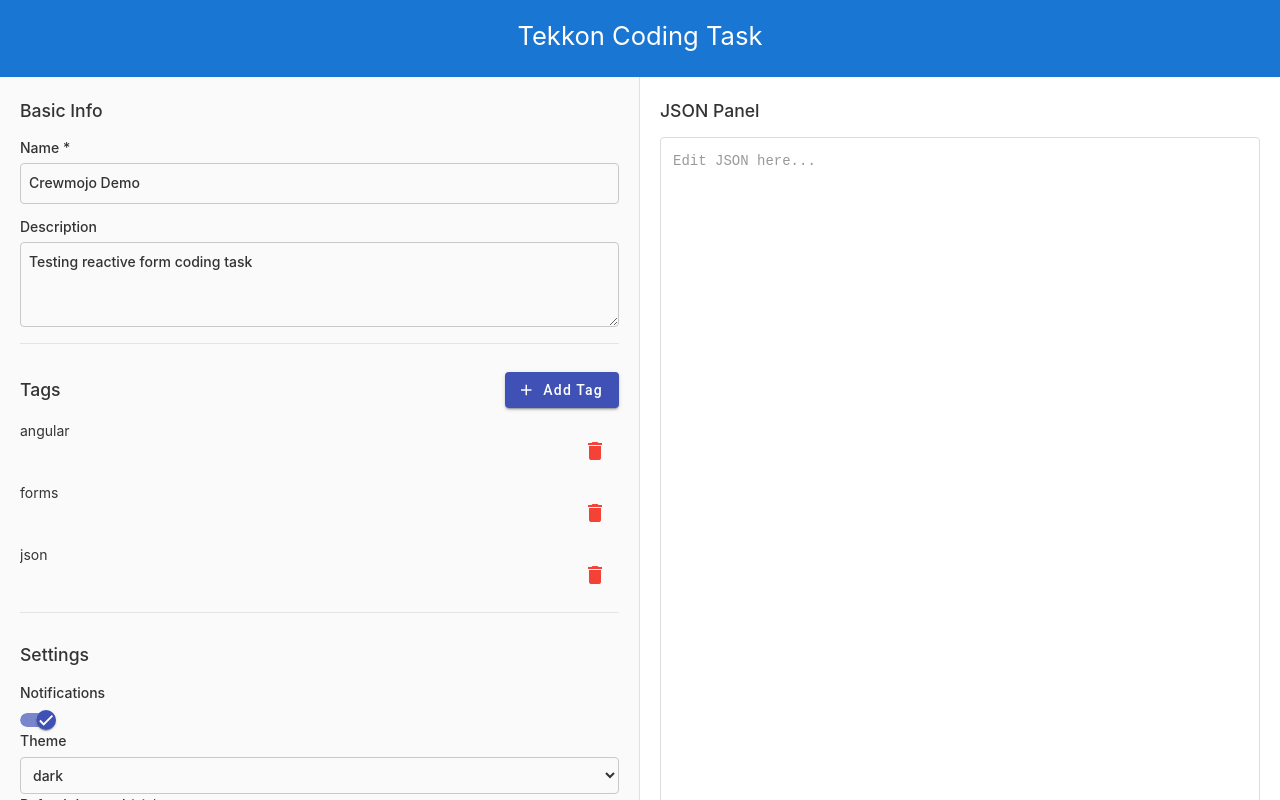
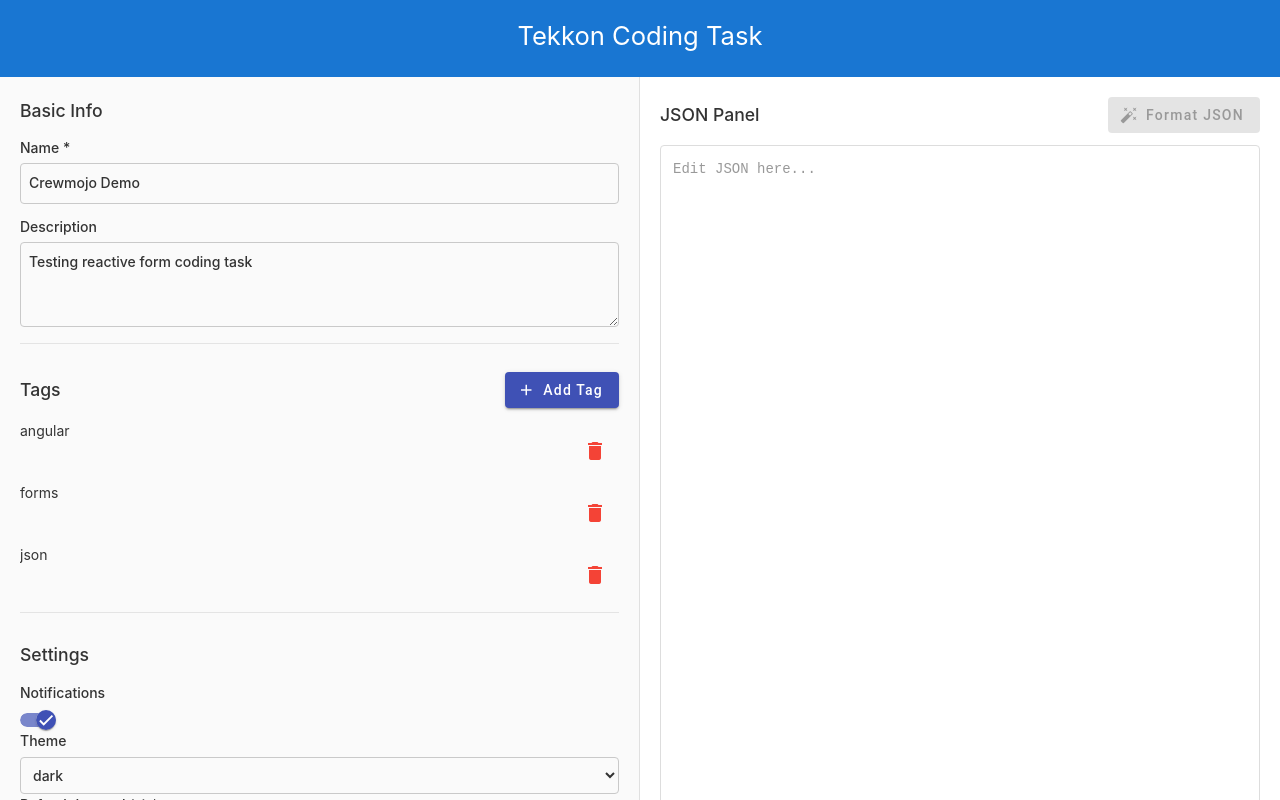
Before and after one commit to saugatnp/tekkon-task, an Angular app: page / in a window 1280 px wide. Shown: the top 800 px of the page. Built offline with nearby package versions, Linux system fonts and the light colour scheme.

Commit message:
feat: Added json formatting option

```diff
--- a/src/app/components/json-editor/json-editor.html
+++ b/src/app/components/json-editor/json-editor.html
@@ -1,6 +1,14 @@
 <div class="json-editor-container">
     <div class="editor-header">
         <h3>JSON Panel</h3>
+      <button
+        mat-raised-button
+        color="primary"
+        (click)="formatJson()"
+        [disabled]="!isValidJson()">
+        <mat-icon>auto_fix_high</mat-icon>
+        Format JSON
+      </button>
     </div>
 
     <textarea class="json-textarea" [value]="jsonContent()" (input)="onInput(($any($event.target)).value)"
--- a/src/app/components/json-editor/json-editor.ts
+++ b/src/app/components/json-editor/json-editor.ts
@@ -1,11 +1,14 @@
 import { CommonModule } from '@angular/common';
-import { ChangeDetectionStrategy, Component, model, output, signal } from '@angular/core';
+import {ChangeDetectionStrategy, Component, computed, model, output, signal} from '@angular/core';
+import {JsonUtils} from '../../utils/json.utils';
+import {MatButtonModule} from '@angular/material/button';
+import {MatIconModule} from '@angular/material/icon';
 
 @Component({
   selector: 'app-json-editor',
   standalone: true,
   changeDetection: ChangeDetectionStrategy.OnPush,
-  imports: [CommonModule],
+  imports: [CommonModule, MatButtonModule, MatIconModule],
   templateUrl: './json-editor.html',
   styleUrls: ['./json-editor.scss']
 })
@@ -13,8 +16,22 @@ export class JsonEditor {
   jsonContent = model<string>('');
   jsonChange = output<string>();
 
+  readonly isValidJson = computed((): boolean => {
+    const result = JsonUtils.parse(this.jsonContent());
+    return result.success;
+  });
+
   onInput(value: string) {
     this.jsonContent.set(value);
     this.jsonChange.emit(value);
   }
+
+  formatJson(): void {
+    const result = JsonUtils.parse(this.jsonContent());
+    if (result.success) {
+      const formatted = JsonUtils.stringify(result.data);
+      this.jsonContent.set(formatted);
+      this.jsonChange.emit(formatted);
+    }
+  }
 }
```
